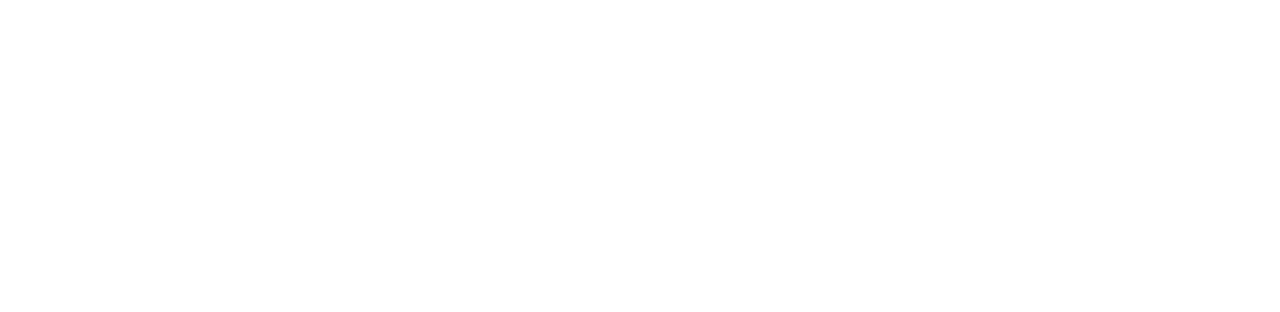
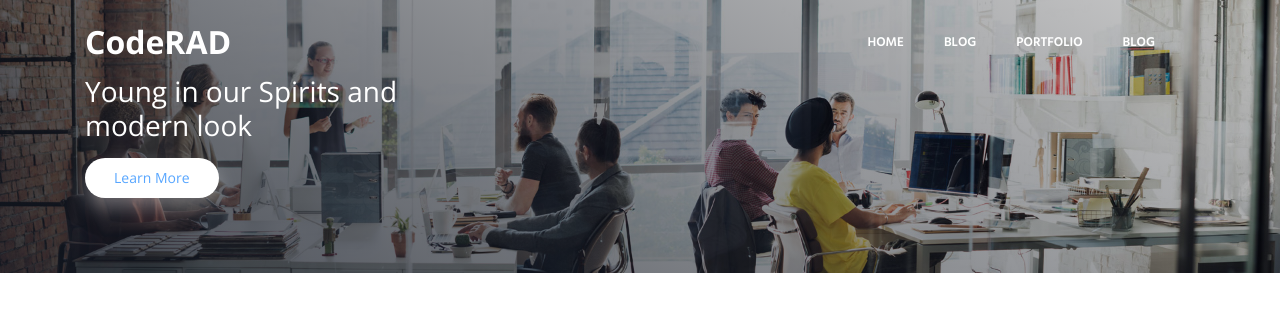
Before and after one commit to EricDonnelly-Dev/codeRad, a plain HTML site: page index.html in a window 1280 px wide. Drawn offline with nearby package versions, Linux system fonts and the light colour scheme.

Commit message:
Completed up to the End of the Nav Bar

```diff
--- /dev/null
+++ b/css/reset.css
@@ -0,0 +1,85 @@
+:root{
+    --clr-white:#FFF;
+    --clr-black:#000;
+    --font-colour-primary: #666;
+    --font-colour-dark:#212529;
+    --font-colour-light:#b0aebe;
+    --font-colour-link:#57a6ff;
+    --footer:#34314b;
+    --footer-base:#2e2b45;
+    --contrast:var(--font-colour-light);
+    --success:#64ecf5;
+    --danger:#FF8b8d;
+    --grad-1:#a1ecff;
+    --grad-2:#7dbcff;
+}
+body{
+ font-family: "Open Sans",sans-serif;
+ font-weight: 400;
+ font-size: 0.875rem;
+ line-height: 1.6;
+ letter-spacing: 0;
+ color: var(--font-colour-primary);
+}
+*,
+::after,
+::before{
+ box-sizing: border-box;
+ margin: 0;
+ padding: 0;
+}
+ul{
+ padding: 0;
+ margin: 0;
+ list-style: none;
+}
+a{text-decoration: none;}
+p{margin-top: 0 ;}
+h2{
+font-size: 1.75rem;
+font-weight: 500;
+line-height: 1.2;
+padding-bottom: 1rem;
+}
+img{
+width: 100%;
+max-width: 100%;
+vertical-align: middle;
+border-style: none;
+}
+.container{
+width: 100%;
+padding-left:15px;
+padding-right:15px;
+margin-left: auto;
+margin-right: auto;
+}
+.btn{
+display: inline-block;
+font-weight: 400;
+color: var(--font-colour-dark);
+text-align: center;
+cursor: pointer;
+user-select: none;
+background-color: transparent;
+border: 1px solid transparent;
+padding: 0.375rem .75rem;
+border-radius: 1.25rem;
+transition: ease-in-out 0.3s;
+}
+.btn-white{
+background-color: var(--clr-white);
+color: var(--font-colour-link);
+box-shadow: 0 10px 20px rgba(255,255,255,0.35);
+padding:0.475rem 1.75rem;
+}
+
+
+
+
+
+
+@media (min-width: 1200px) {
+.container{max-width: 1140px}
+
+}
--- /dev/null
+++ b/css/styles.css
@@ -0,0 +1,67 @@
+
+.nav-bar{
+    position: fixed;
+    top:0;
+    right: 0;
+    left: 0;
+    z-index: 500;
+    padding:1rem;
+    transition: ease-in-out 0.3s;
+}
+[aria-controls="navbarDropdown"]{
+    display: none;
+}
+.nav-bar .container{
+    display: flex;
+    align-items: center;
+}
+.nav-logo{
+    margin-right: auto;
+    color: var(--clr-white);
+    width: 100%;
+    font-size: 2rem;
+    font-weight: 700;
+    transition: ease-in-out 0.3s;
+}
+.nav-links{
+    display: flex;
+    align-items: center;
+}
+.nav-link a{
+    color: var(--clr-white);
+    font-size: 0.8125rem;
+    font-family: "Hind",sans-serif;
+    font-weight: 600;
+    text-transform: uppercase;
+    margin-right: 2.5rem;
+    line-height: 1.25rem;
+}
+.bg-header{
+    background-image: url("../assets/images/bg-header-1.jpg");
+    background-color: var(--footer);
+    background-repeat: no-repeat;
+    background-size: cover;
+    background-position: 50% 20%;
+    position: relative;
+    z-index: 1;
+    padding: 4.6875rem 0;
+}
+.bg-header::before{
+    position: absolute;
+    content:"";
+    top:0;
+    left: 0;
+    right: 0;
+    bottom: 0;
+    width: 100%;
+    height: 100%;
+    z-index: -1;
+    background-image: linear-gradient(
+    30deg,
+    rgba(21,27,38,0.8) 0%,
+    rgba(0,0,0,0.2) 100%
+    );
+}
+.hero-header{
+    color: var(--clr-white);
+}
--- a/index.html
+++ b/index.html
@@ -3,9 +3,42 @@
 <head>
     <meta charset="UTF-8">
     <title>CodeRad</title>
-  <link rel="stylesheet" href="styles.css">
+    <meta name="viewport" content="width=device-width, initial-scale=1.0">
+    <meta http-equiv="X-UA-Compatible" content="ie=edge">
+
+    <link rel="preconnect" href="https://fonts.googleapis.com"><link rel="preconnect" href="https://fonts.gstatic.com" crossorigin>
+    <link href="https://fonts.googleapis.com/css2?family=Open+Sans:wght@300;400;600;700&display=swap" rel="stylesheet">
+    <link href="https://fonts.googleapis.com/css2?family=Hind:wght@300;400;500;600;700&display=swap" rel="stylesheet">
+    <link rel="stylesheet" href="./css/reset.css">
+    <link rel="stylesheet" href="./css/styles.css">
+    <link rel="stylesheet" href="./css/responsive.css">
 </head>
 <body>
+    <nav class="nav-bar nav">
+        <div class="container">
+            <button class="navbar-toggler" aria-expanded="false" aria-controls="navbarDropdown">
+                <span>&#9776</span>
+            </button>
+            <a class="nav-logo" href="index.html">CodeRAD</a>
+            <ul class="nav-links" >
+                <li class="nav-link"><a href="#">Home</a></li>
+                <li class="nav-link"><a href="#">Blog</a></li>
+                <li class="nav-link"><a href="#">Portfolio</a></li>
+                <li class="nav-link"><a href="#">Blog</a></li>
+            </ul>
+        </div>
+    </nav>
+    <header class="bg-header">
+        <div class="container">
+            <div class="hero-wrapper">
+                <h2 class="hero-header">Young in our Spirits and<br> modern look</h2>
+                <a class="btn btn-white" href="#">Learn More</a>
+            </div>
 
+        </div>
+    </header>
+<main>
+
+</main>
 </body>
 </html>
```
Also changed, not shown: assets/icons/image2.svg (renamed from CodeRad-assets/image2.svg), assets/icons/play.svg (renamed from CodeRad-assets/play.svg), assets/icons/quote-colored.svg (renamed from CodeRad-assets/quote-colored.svg), assets/icons/quote.svg (renamed from CodeRad-assets/quote.svg), assets/images/1.png (renamed from CodeRad-assets/1.png), assets/images/2.png (renamed from CodeRad-assets/2.png), assets/images/3.png (renamed from CodeRad-assets/3.png), assets/images/bg-amaze.png (renamed from CodeRad-assets/bg-amaze.png), assets/images/bg-demo.jpg (renamed from CodeRad-assets/bg-demo.jpg), assets/images/bg-header-1.jpg (renamed from CodeRad-assets/bg-header-1.jpg), assets/images/blog1.jpg (renamed from CodeRad-assets/blog1.jpg), assets/images/blog2.jpg (renamed from CodeRad-assets/blog2.jpg), assets/images/demo-video-thumbnail.jpg (renamed from CodeRad-assets/demo-video-thumbnail.jpg), assets/images/terminal.png (renamed from CodeRad-assets/terminal.png), 1 more files.
